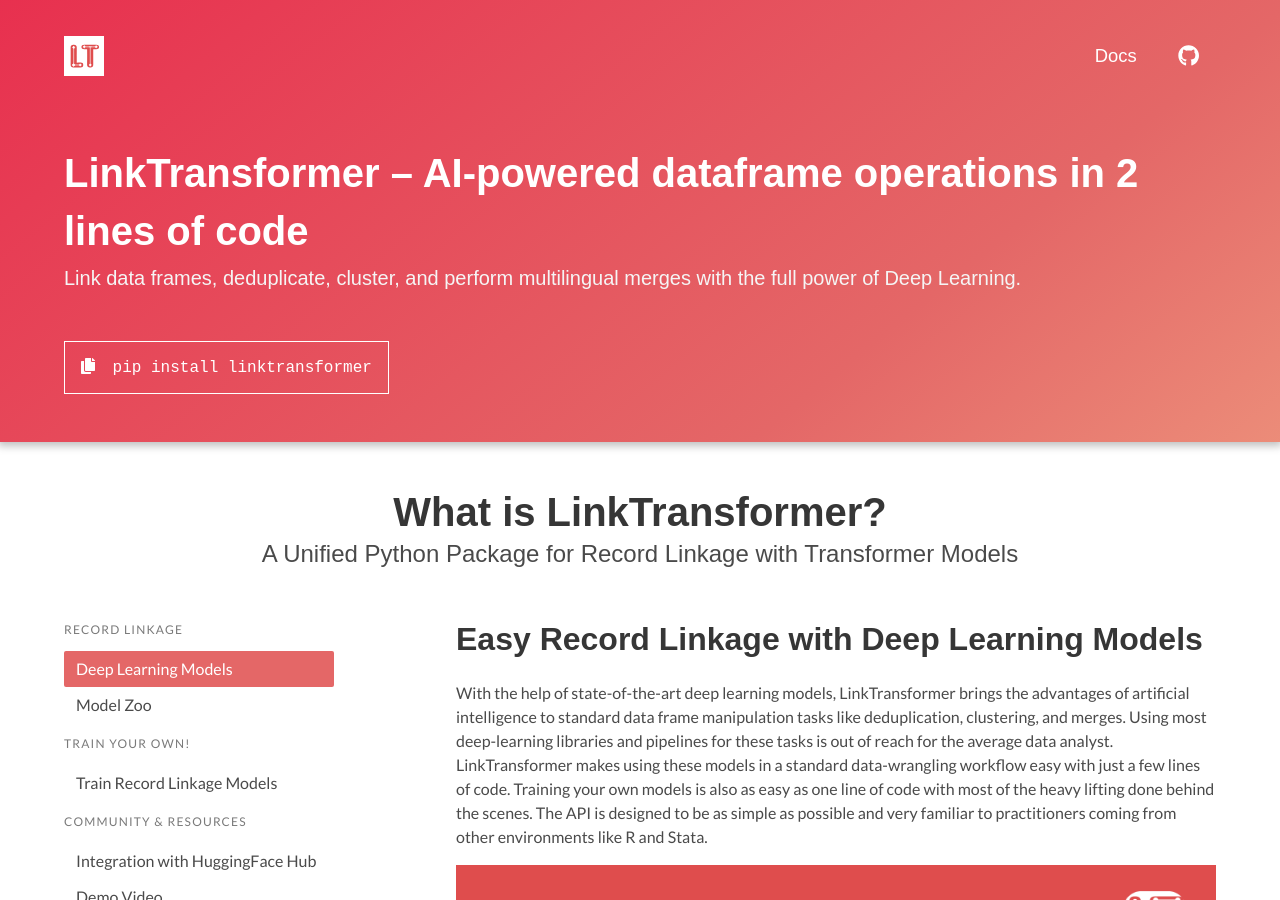
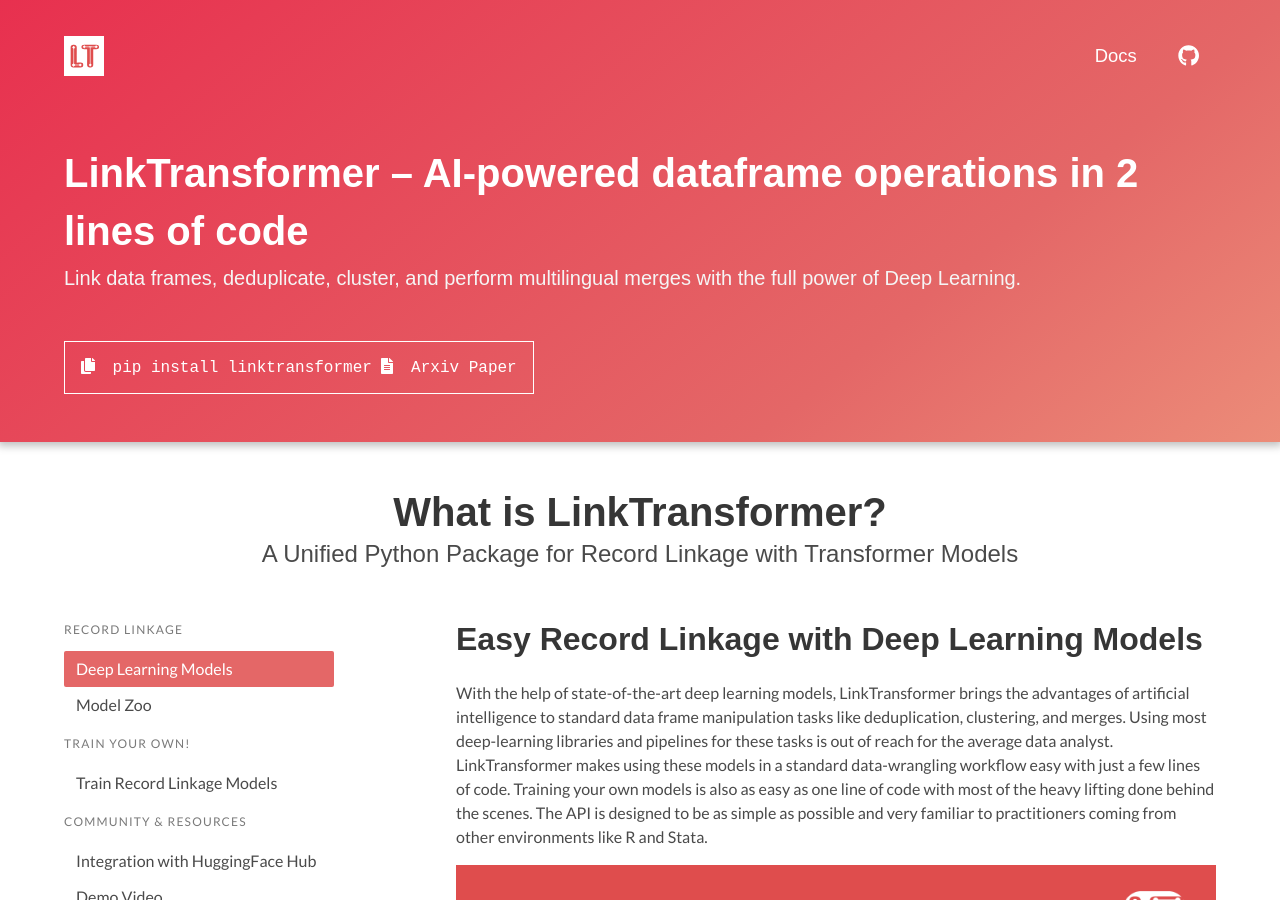
Before and after one commit to linktransformer/linktransformer.github.io, a Jekyll site: the page built from index.html, in a window 1280 px wide and 900 px high. Built offline with Jekyll 4.4.1, drawn with Linux system fonts in a browser that asks for light colours; nearby versions of some CDN libraries; some web fonts are replaced; a style sheet for code colours, icons or effects is not loaded.

Commit message:
Update index.html

```diff
--- a/index.html
+++ b/index.html
@@ -39,6 +39,13 @@
                     <i class="fas fa-copy"></i>
                 </span>
                 <span id="pip-install">{{site.data.index.slogan.install}}</span>
+                    <!-- Add a new button for the Arxiv paper -->
+                <a href="https://arxiv.org/abs/2309.00789" target="_blank" class="arxiv-button">
+                    <span class="is-small mr-2">
+                        <i class="fas fa-file-alt"></i>
+                    </span>
+                    Arxiv Paper
+                </a>
             </button>
 
         </div>
```
